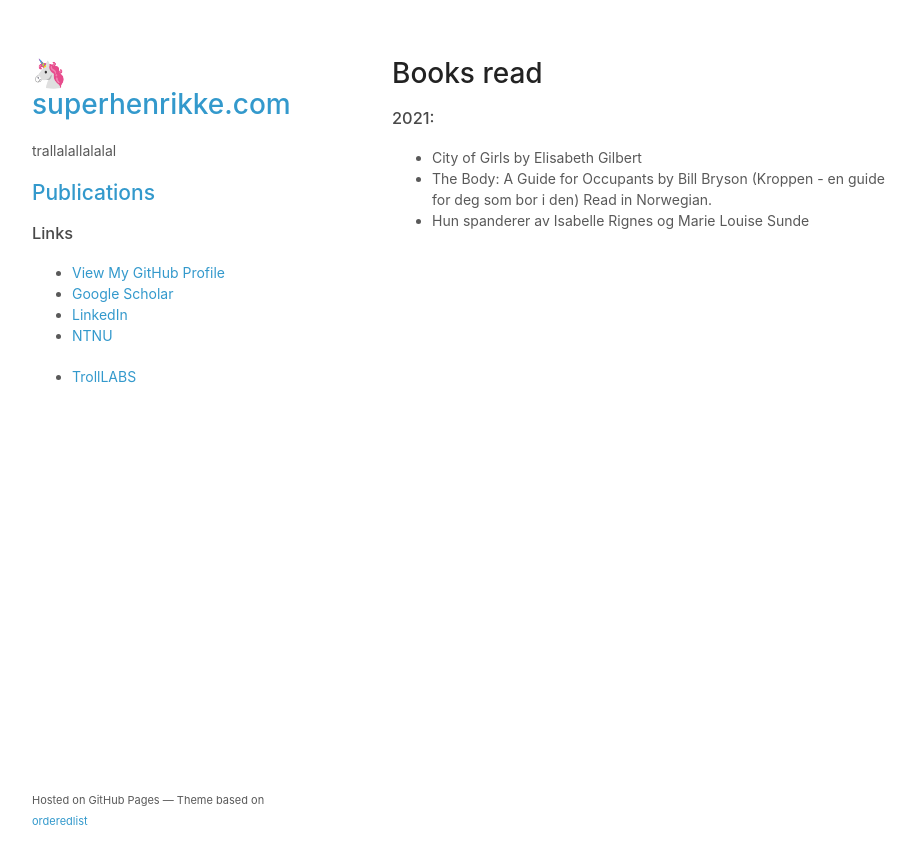
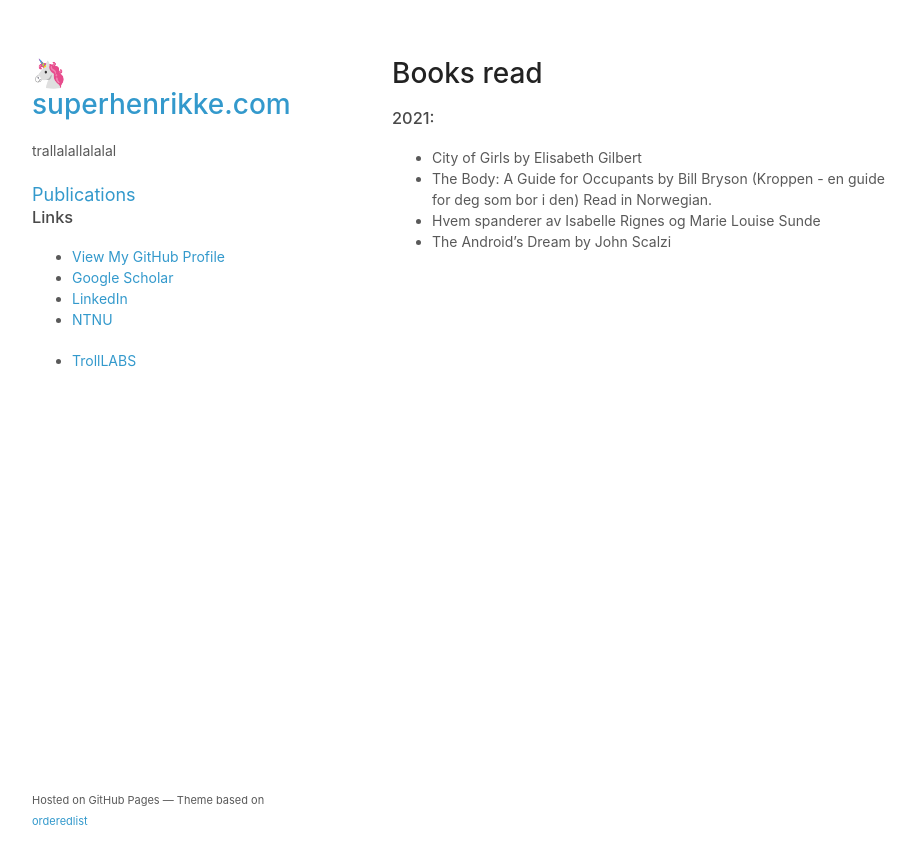
Before and after one commit to superhenrikke/superhenrikke.github.io, a Jekyll site: the page built from books.md, in a window 1280 px wide. Shown: the top 864 px of the page, without its empty margins (178-1093 px from the left). Built offline with Jekyll 4.4.1, drawn with Linux system fonts in a browser that asks for light colours; our own code applies the rules of GitHub Pages for plain Markdown files; a script that is not in the unit is left out.

Commit message:
created list for navigation

```diff
--- a/_layouts/default.html
+++ b/_layouts/default.html
@@ -23,6 +23,18 @@
     <!--[if lt IE 9]>
     <script src="//cdnjs.cloudflare.com/ajax/libs/html5shiv/3.7.3/html5shiv.min.js"></script>
     <![endif]-->
+    <style>
+      #navigation {
+        list-style-type: none; /* Remove bullets */
+        padding: 0; /* Remove padding */
+        margin: 0; /* Remove margins */
+        font-size: 18px;
+      }
+      #navigation a {
+        text-decoration: none;
+
+      }
+    </style>
   </head>
   <body>
     <div class="wrapper">
@@ -38,8 +50,12 @@
 
 
 
+        <ul id="navigation">
+          <li><a href="https://superhenrikke.com/publications">Publications</a></li>
 
-        <h2><a href="https://superhenrikke.com/publications">Publications</a></h2>
+
+
+        </ul>
 
 
         <h3 id="links">Links</h3>
--- a/books.md
+++ b/books.md
@@ -4,4 +4,5 @@
 ### 2021:
 - City of Girls by Elisabeth Gilbert
 - The Body: A Guide for Occupants by Bill Bryson (Kroppen - en guide for deg som bor i den) Read in Norwegian.
-- Hun spanderer av Isabelle Rignes og Marie Louise Sunde
+- Hvem spanderer av Isabelle Rignes og Marie Louise Sunde
+- The Android's Dream by John Scalzi
```
Also changed, not shown: research_statement.md (added, +6 -0 lines).
